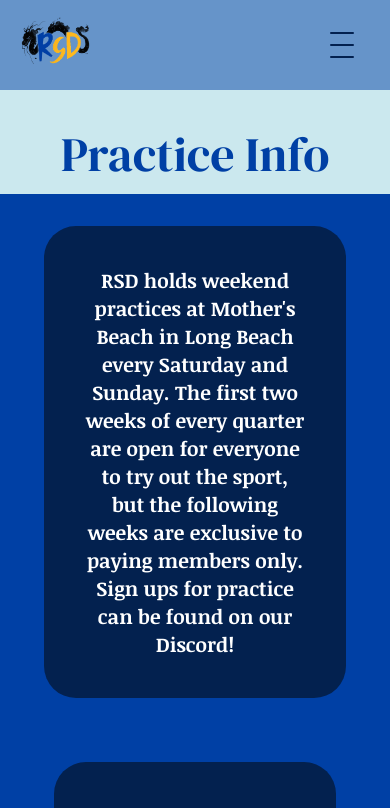
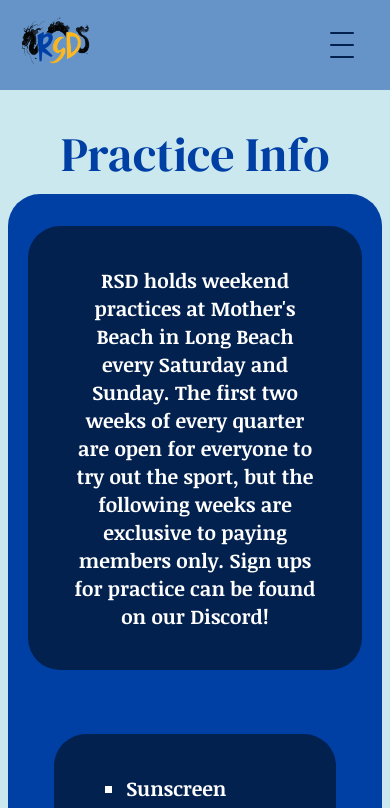
Before and after one commit to acm-ucr/rsd-website, a Next.js app: page / in a window 390 px wide. Shown: the top 808 px of the page. Built offline with nearby package versions, Linux system fonts and the light colour scheme.

Commit message:
Adding minor changes to background

```diff
--- a/src/components/home/PracticeWrapper.tsx
+++ b/src/components/home/PracticeWrapper.tsx
@@ -14,18 +14,18 @@ const PracticeWrapper = () => {
       <div className="mb-4 flex justify-center">
         <Header text="Practice Info" />
       </div>
-      <div className="bg-rsd-title-blue xl:bg-transparent">
+      <div className="bg-rsd-title-blue mx-2 rounded-4xl xl:mx-0 xl:bg-transparent">
         <div className="relative w-full">
           <Image
             src={Wave}
             alt="Wave"
             className="absolute -z-10 hidden h-full w-full object-fill lg:h-fit xl:-top-[18vh] xl:flex 2xl:-top-[8vh]"
           />
-          <div className="flex flex-col flex-wrap px-8 md:flex-row md:flex-nowrap md:items-center xl:items-stretch xl:px-10 xl:py-10">
+          <div className="flex flex-col flex-wrap px-2 md:flex-row md:flex-nowrap md:items-center xl:items-stretch xl:px-10 xl:py-10">
             <div className="flex justify-center md:w-3/4">
               <InfoBox
                 text={
-                  <div className="flex h-full items-center text-center">
+                  <div className="flex items-center text-center">
                     RSD holds weekend practices at Mother's Beach in Long Beach
                     every Saturday and Sunday. The first two weeks of every
                     quarter are open for everyone to try out the sport, but the
@@ -39,7 +39,7 @@ const PracticeWrapper = () => {
             <div className="flex items-center justify-center md:w-1/3">
               <InfoBox
                 text={
-                  <ul className="flex list-outside list-[square] flex-col pl-8 marker:text-4xl marker:text-white md:pl-10 xl:gap-4">
+                  <ul className="marker-text-xl flex list-outside list-[square] flex-col pl-8 marker:text-white md:pl-10 md:marker:text-2xl lg:marker:text-3xl xl:gap-4 2xl:marker:text-5xl">
                     <li>Sunscreen</li>
                     <li>Water</li>
                     <li>Change of clothes</li>
```
